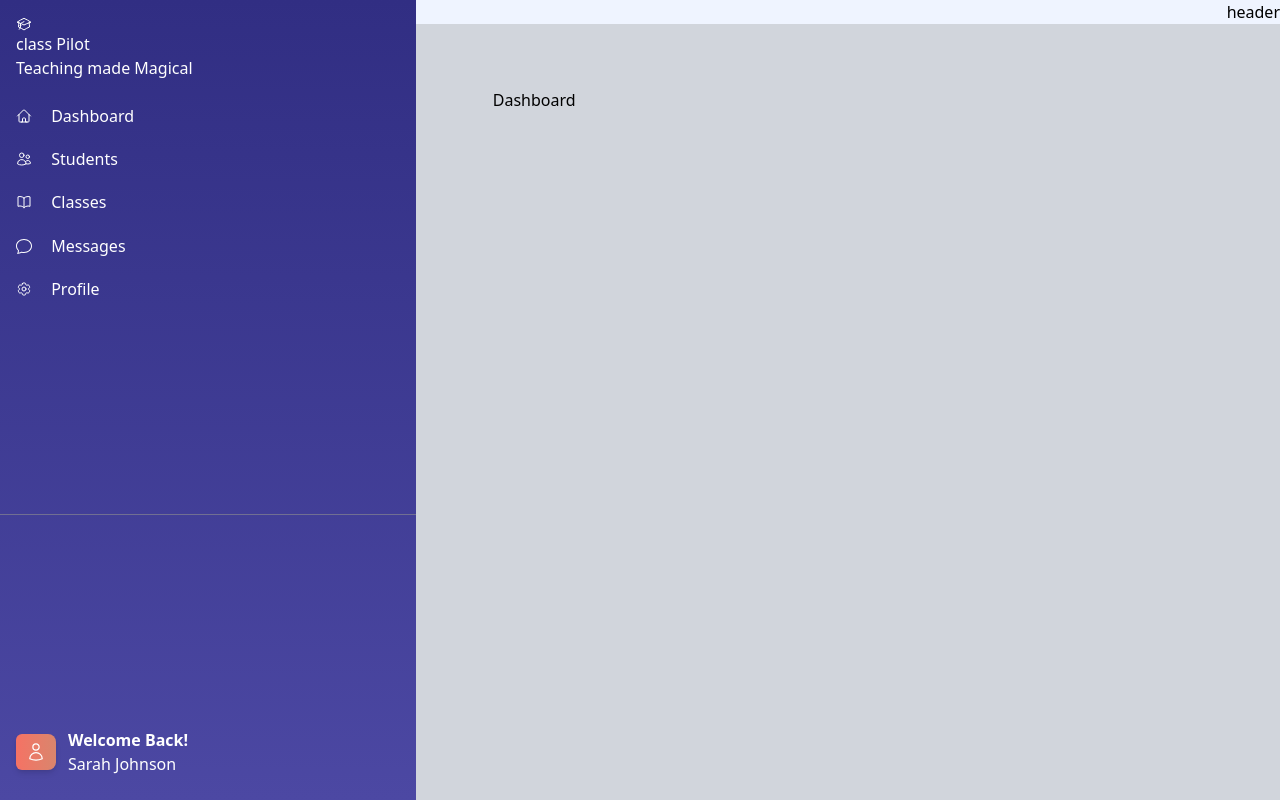
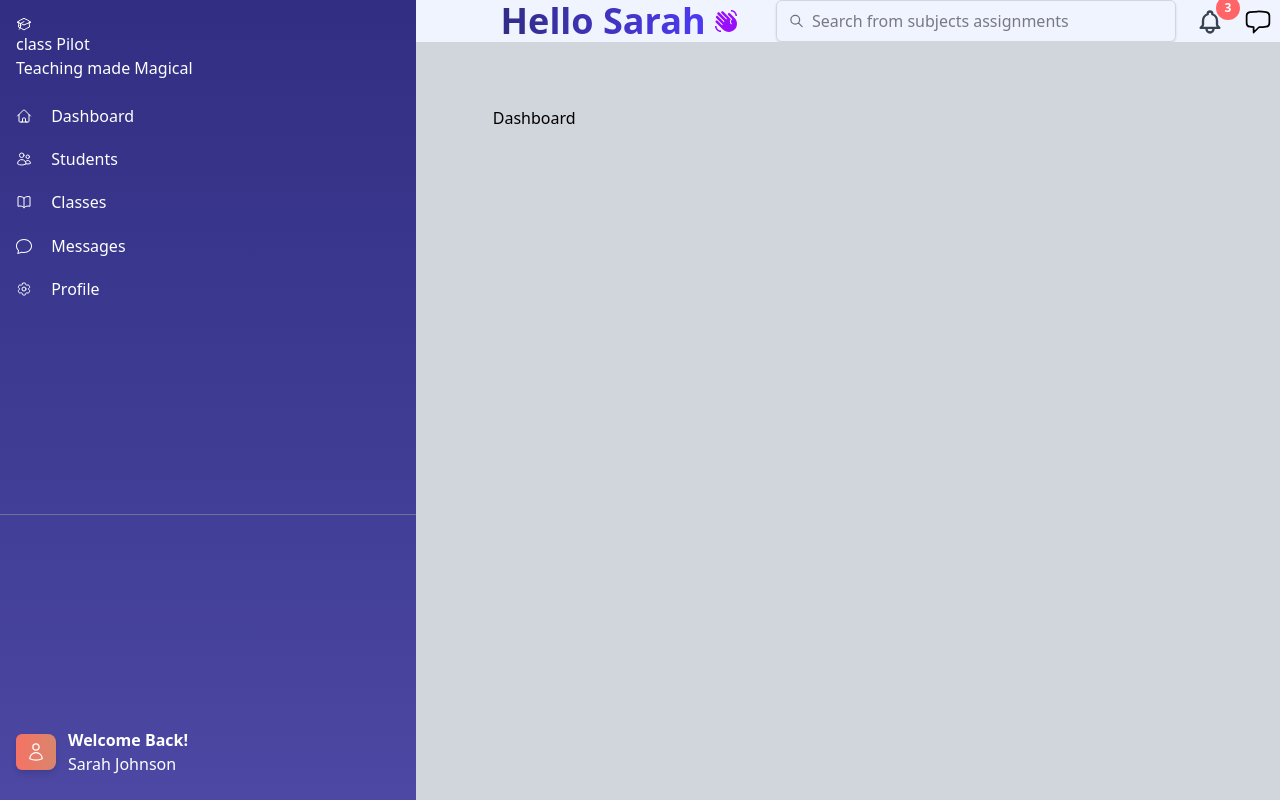
Before and after one commit to shukri-mo/Class_Pilot_Demo, a React (Vite) app: page /dashboard in a window 1280 px wide. Built offline with nearby package versions, Linux system fonts and the light colour scheme.

Commit message:
completed Header Styling

```diff
--- a/src/Ui/Header.jsx
+++ b/src/Ui/Header.jsx
@@ -1,12 +1,45 @@
-import React from 'react'
-import Logo from './Logo'
+import React from "react";
+import Logo from "./Logo";
+import { MdWavingHand } from "react-icons/md";
+import { HiOutlineBell, HiOutlineSearch } from "react-icons/hi";
+import { BsChat } from "react-icons/bs";
+import { HiOutlineChatBubbleBottomCenter, HiOutlineChatBubbleLeft, HiOutlineChatBubbleLeftEllipsis, HiOutlineChatBubbleLeftRight } from "react-icons/hi2";
 
 function Header() {
   return (
-    <div>
- header
-    </div>
-  )
+    <>
+      <div className="flex items-center gap-2">
+        <h1 className="text-4xl font-bold bg-gradient-to-r from-indigo-900 to-indigo-600 bg-clip-text text-transparent">
+          Hello Sarah
+        </h1>
+        <MdWavingHand className="text-purple-600 text-2xl transform -scale-x-100" />
+      </div>
+
+      <div className="flex align-baseline gap-5 mr-2 ">
+        <div className="search w-[400px]">
+          <div className=" flex items-center  border border-gray-300 rounded-md shadow-sm px-3 py-2 focus-within:ring-2 focus-within:ring-blue-500">
+            <HiOutlineSearch className="text-gray-500 mr-2" />
+            <input
+              type="text"
+              placeholder="Search from subjects assignments"
+              className="w-full outline-none bg-transparent"
+            />
+          </div>
+        </div>
+
+       <div className="relative pt-2">
+  <HiOutlineBell size={28} className="text-gray-700" />
+  <span className="absolute top-0 right-0 translate-x-4 -translate-y-1 bg-red-400 text-white text-xs w-6 h-6 rounded-full flex items-center justify-center font-bold">
+    3
+  </span>
+</div>
+
+        <div className="pt-2">
+          <HiOutlineChatBubbleLeft size={28}/>
+        </div>
+      </div>
+    </>
+  );
 }
 
-export default Header
+export default Header;
```
